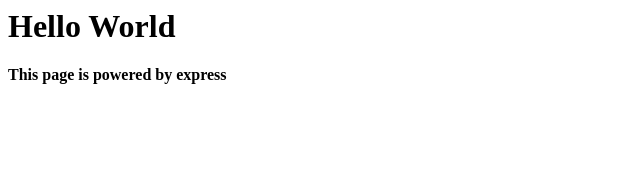
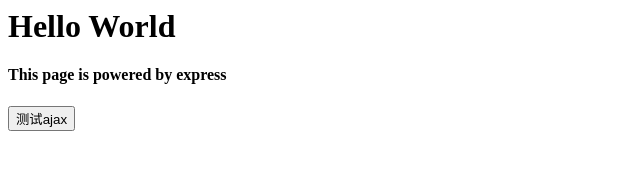
Before and after one commit to McCarthey/express-practice, a website: page public/index.html in a window 1280 px wide. Shown: the whole page, without its empty margins (0-640 px from the left). Drawn offline with Linux system fonts and the light colour scheme.

Commit message:
测试原生ajax

```diff
--- a/index.js
+++ b/index.js
@@ -61,7 +61,7 @@ const server = app.listen(3000, () => {
     const host = server.address().address
     const port = server.address().port
 
-    console.log(`start on http://${host}:${port}`)
+    console.log(`start on http://localhost:${port}`)
 })
 
 /**
--- a/public/index.html
+++ b/public/index.html
@@ -5,6 +5,17 @@
     Hello World
   </h1>
   <h4>This page is powered by express</h4>
+  <button onclick="getUserList()">测试ajax</button>
+  <div id="res"></div>
 </body>
 
+<script>
+  // 测试原生ajax
+  function getUserList() {
+    let xhr = new XMLHttpRequest()
+    xhr.open('GET', '/user/list')
+    xhr.send()
+  }
+</script>
+
 </html>
```
